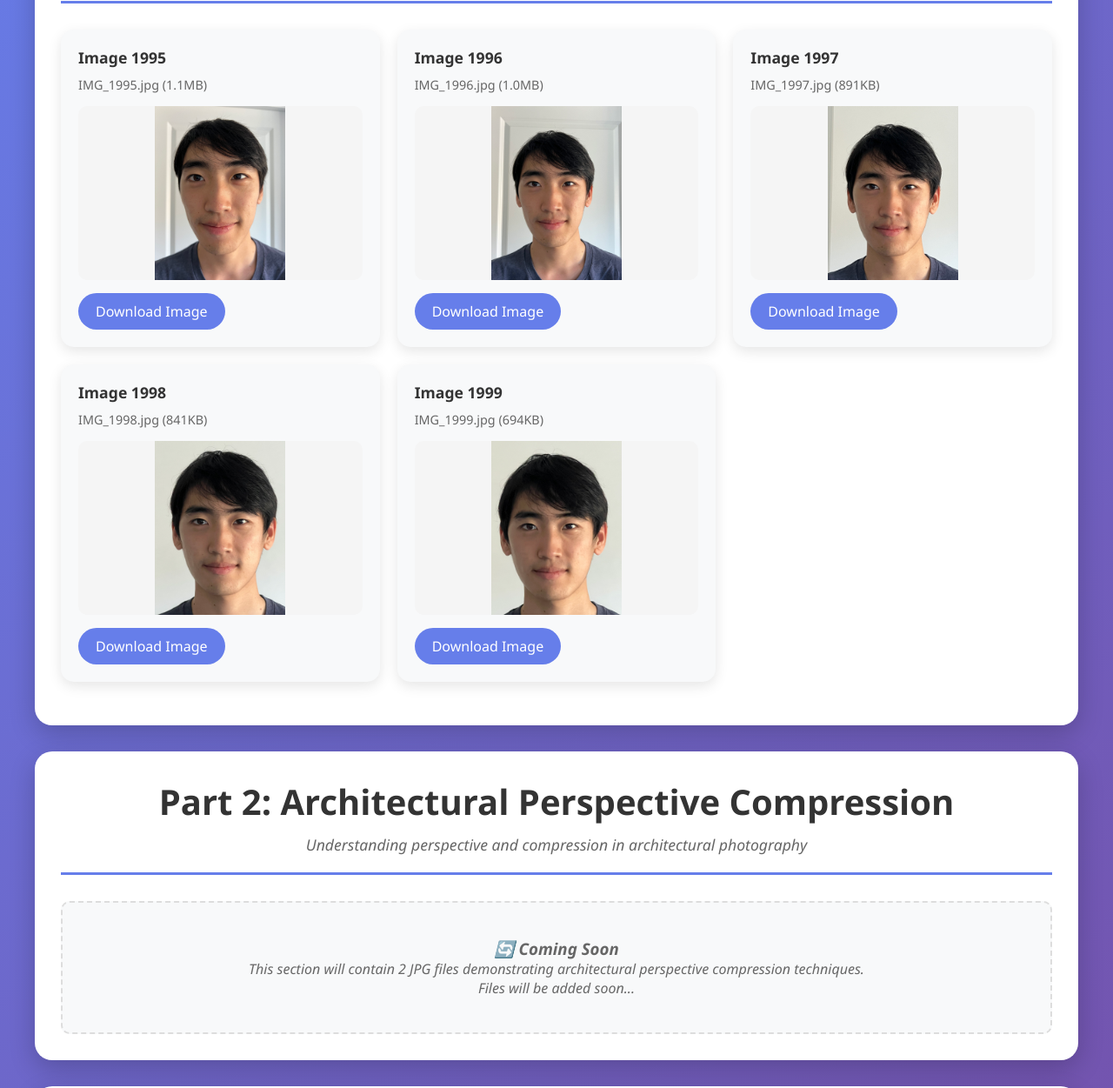
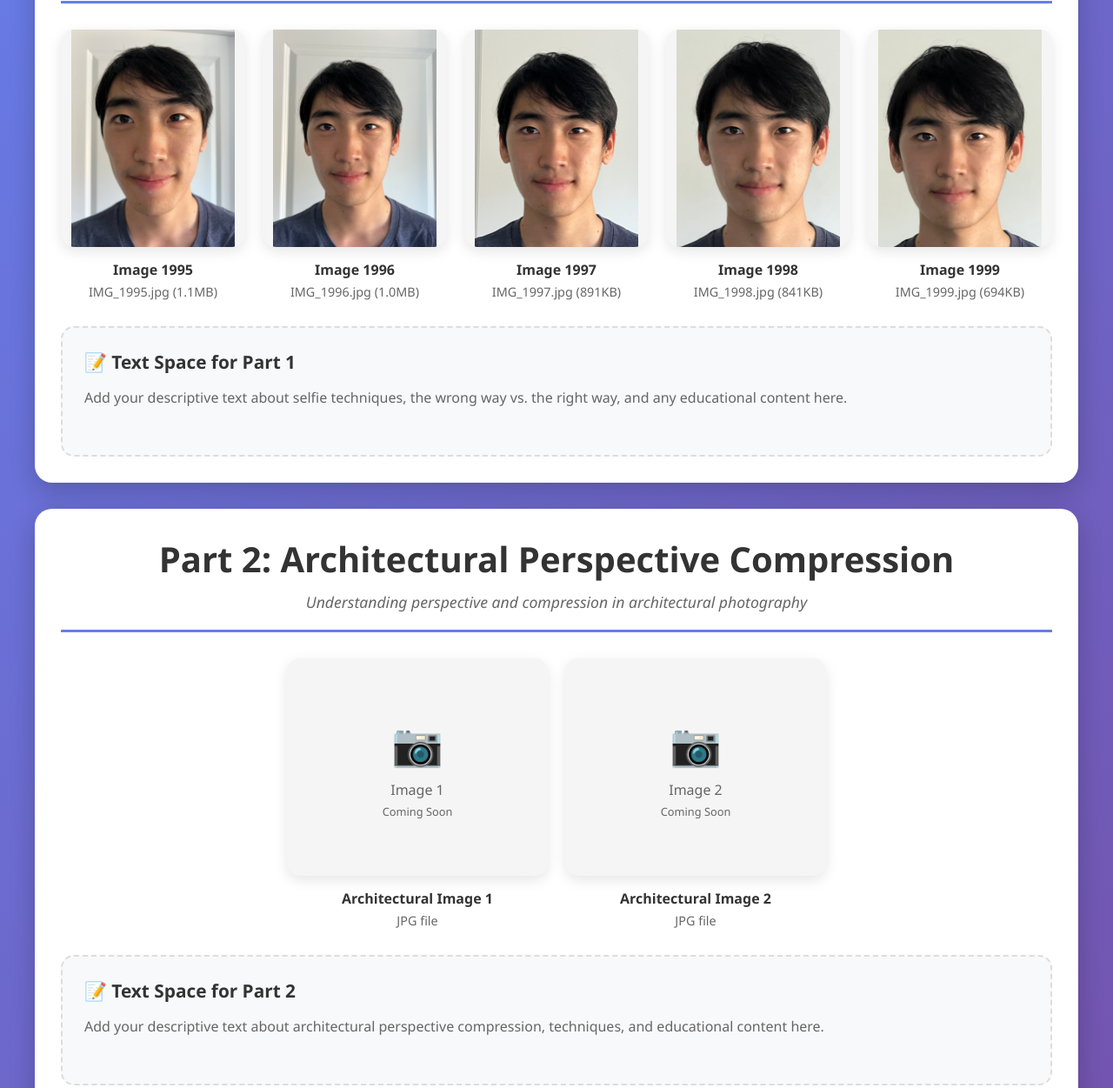
Before and after one commit to andrewxsimon/andrewxsimon.github.io, a plain HTML site: page 0/index.html in a window 1280 px wide. Shown: the part 300-1551 px from the top of the page at 87% size. Drawn offline with Linux system fonts and the light colour scheme.

Commit message:
Removing download feature

```diff
--- a/0/index.html
+++ b/0/index.html
@@ -67,75 +67,89 @@
             font-style: italic;
         }
 
-        .gallery {
-            display: grid;
-            grid-template-columns: repeat(auto-fit, minmax(300px, 1fr));
+        .image-row {
+            display: flex;
             gap: 20px;
-            margin-bottom: 20px;
+            margin-bottom: 30px;
+            flex-wrap: wrap;
+            justify-content: center;
         }
 
-        .media-item {
-            background: #f8f9fa;
-            border-radius: 15px;
-            overflow: hidden;
-            box-shadow: 0 5px 15px rgba(0,0,0,0.1);
-            transition: transform 0.3s ease, box-shadow 0.3s ease;
+        .image-item {
+            flex: 1;
+            min-width: 200px;
+            max-width: 300px;
+            text-align: center;
         }
 
-        .media-item:hover {
-            transform: translateY(-5px);
-            box-shadow: 0 15px 40px rgba(0,0,0,0.2);
-        }
-
-        .media-content {
-            padding: 20px;
-        }
-
-        .media-title {
-            font-size: 1.1rem;
-            font-weight: 600;
-            color: #333;
-            margin-bottom: 10px;
-            word-break: break-word;
-        }
-
-        .media-info {
-            font-size: 0.9rem;
-            color: #666;
-            margin-bottom: 15px;
-        }
-
-        .media-display {
+        .image-display {
             width: 100%;
-            height: 200px;
+            height: 250px;
             background: #f5f5f5;
-            border-radius: 10px;
+            border-radius: 15px;
             display: flex;
             align-items: center;
             justify-content: center;
             margin-bottom: 15px;
             overflow: hidden;
+            box-shadow: 0 5px 15px rgba(0,0,0,0.1);
         }
 
-        .media-display img {
+        .image-display img {
             max-width: 100%;
             max-height: 100%;
             object-fit: contain;
         }
 
-        .download-link {
-            display: inline-block;
-            background: #667eea;
-            color: white;
-            padding: 10px 20px;
-            text-decoration: none;
-            border-radius: 25px;
-            transition: background 0.3s ease;
-            font-weight: 500;
+        .image-title {
+            font-size: 1rem;
+            font-weight: 600;
+            color: #333;
+            margin-bottom: 5px;
         }
 
-        .download-link:hover {
-            background: #5a6fd8;
+        .image-info {
+            font-size: 0.9rem;
+            color: #666;
+        }
+
+        .text-space {
+            background: #f8f9fa;
+            border-radius: 15px;
+            padding: 25px;
+            margin-top: 20px;
+            border: 2px dashed #ddd;
+            min-height: 150px;
+        }
+
+        .text-space h3 {
+            color: #333;
+            margin-bottom: 15px;
+            font-size: 1.3rem;
+        }
+
+        .text-space p {
+            color: #666;
+            line-height: 1.6;
+        }
+
+        .gif-container {
+            text-align: center;
+            margin: 20px 0;
+        }
+
+        .gif-display {
+            max-width: 100%;
+            max-height: 500px;
+            border-radius: 15px;
+            box-shadow: 0 10px 30px rgba(0,0,0,0.2);
+        }
+
+        .gif-title {
+            font-size: 1.5rem;
+            font-weight: 600;
+            color: #333;
+            margin-bottom: 15px;
         }
 
         .gif-badge {
@@ -159,8 +173,13 @@
         }
 
         @media (max-width: 768px) {
-            .gallery {
-                grid-template-columns: 1fr;
+            .image-row {
+                flex-direction: column;
+                align-items: center;
+            }
+
+            .image-item {
+                max-width: 100%;
             }
 
             .header h1 {
@@ -187,61 +206,51 @@
                 <p class="section-subtitle">Exploring proper selfie techniques and composition</p>
             </div>
 
-            <div class="gallery">
-                <div class="media-item">
-                    <div class="media-content">
-                        <div class="media-title">Image 1995</div>
-                        <div class="media-info">IMG_1995.jpg (1.1MB)</div>
-                        <div class="media-display">
-                            <img src="media/IMG_1995.jpg" alt="Selfie Technique - Image 1995" loading="lazy">
-                        </div>
-                        <a href="media/IMG_1995.jpg" class="download-link" download>Download Image</a>
+            <div class="image-row">
+                <div class="image-item">
+                    <div class="image-display">
+                        <img src="media/IMG_1995.jpg" alt="Selfie Technique - Image 1995" loading="lazy">
                     </div>
+                    <div class="image-title">Image 1995</div>
+                    <div class="image-info">IMG_1995.jpg (1.1MB)</div>
                 </div>
 
-                <div class="media-item">
-                    <div class="media-content">
-                        <div class="media-title">Image 1996</div>
-                        <div class="media-info">IMG_1996.jpg (1.0MB)</div>
-                        <div class="media-display">
-                            <img src="media/IMG_1996.jpg" alt="Selfie Technique - Image 1996" loading="lazy">
-                        </div>
-                        <a href="media/IMG_1996.jpg" class="download-link" download>Download Image</a>
+                <div class="image-item">
+                    <div class="image-display">
+                        <img src="media/IMG_1996.jpg" alt="Selfie Technique - Image 1996" loading="lazy">
                     </div>
+                    <div class="image-title">Image 1996</div>
+                    <div class="image-info">IMG_1996.jpg (1.0MB)</div>
                 </div>
 
-                <div class="media-item">
-                    <div class="media-content">
-                        <div class="media-title">Image 1997</div>
-                        <div class="media-info">IMG_1997.jpg (891KB)</div>
-                        <div class="media-display">
-                            <img src="media/IMG_1997.jpg" alt="Selfie Technique - Image 1997" loading="lazy">
-                        </div>
-                        <a href="media/IMG_1997.jpg" class="download-link" download>Download Image</a>
+                <div class="image-item">
+                    <div class="image-display">
+                        <img src="media/IMG_1997.jpg" alt="Selfie Technique - Image 1997" loading="lazy">
                     </div>
+                    <div class="image-title">Image 1997</div>
+                    <div class="image-info">IMG_1997.jpg (891KB)</div>
                 </div>
 
-                <div class="media-item">
-                    <div class="media-content">
-                        <div class="media-title">Image 1998</div>
-                        <div class="media-info">IMG_1998.jpg (841KB)</div>
-                        <div class="media-display">
-                            <img src="media/IMG_1998.jpg" alt="Selfie Technique - Image 1998" loading="lazy">
-                        </div>
-                        <a href="media/IMG_1998.jpg" class="download-link" download>Download Image</a>
+                <div class="image-item">
+                    <div class="image-display">
+                        <img src="media/IMG_1998.jpg" alt="Selfie Technique - Image 1998" loading="lazy">
                     </div>
+                    <div class="image-title">Image 1998</div>
+                    <div class="image-info">IMG_1998.jpg (841KB)</div>
                 </div>
 
-                <div class="media-item">
-                    <div class="media-content">
-                        <div class="media-title">Image 1999</div>
-                        <div class="media-info">IMG_1999.jpg (694KB)</div>
-                        <div class="media-display">
-                            <img src="media/IMG_1999.jpg" alt="Selfie Technique - Image 1999" loading="lazy">
-                        </div>
-                        <a href="media/IMG_1999.jpg" class="download-link" download>Download Image</a>
+                <div class="image-item">
+                    <div class="image-display">
+                        <img src="media/IMG_1999.jpg" alt="Selfie Technique - Image 1999" loading="lazy">
                     </div>
+                    <div class="image-title">Image 1999</div>
+                    <div class="image-info">IMG_1999.jpg (694KB)</div>
                 </div>
+            </div>
+
+            <div class="text-space">
+                <h3>📝 Text Space for Part 1</h3>
+                <p>Add your descriptive text about selfie techniques, the wrong way vs. the right way, and any educational content here.</p>
             </div>
         </div>
 
@@ -252,10 +261,35 @@
                 <p class="section-subtitle">Understanding perspective and compression in architectural photography</p>
             </div>
 
-            <div class="coming-soon">
-                <h3>🔄 Coming Soon</h3>
-                <p>This section will contain 2 JPG files demonstrating architectural perspective compression techniques.</p>
-                <p>Files will be added soon...</p>
+            <div class="image-row">
+                <div class="image-item">
+                    <div class="image-display">
+                        <div style="color: #666; text-align: center;">
+                            <div style="font-size: 3rem; margin-bottom: 10px;">📷</div>
+                            <div>Image 1</div>
+                            <div style="font-size: 0.8rem; margin-top: 5px;">Coming Soon</div>
+                        </div>
+                    </div>
+                    <div class="image-title">Architectural Image 1</div>
+                    <div class="image-info">JPG file</div>
+                </div>
+
+                <div class="image-item">
+                    <div class="image-display">
+                        <div style="color: #666; text-align: center;">
+                            <div style="font-size: 3rem; margin-bottom: 10px;">📷</div>
+                            <div>Image 2</div>
+                            <div style="font-size: 0.8rem; margin-top: 5px;">Coming Soon</div>
+                        </div>
+                    </div>
+                    <div class="image-title">Architectural Image 2</div>
+                    <div class="image-info">JPG file</div>
+                </div>
+            </div>
+
+            <div class="text-space">
+                <h3>📝 Text Space for Part 2</h3>
+                <p>Add your descriptive text about architectural perspective compression, techniques, and educational content here.</p>
             </div>
         </div>
 
@@ -266,20 +300,12 @@
                 <p class="section-subtitle">Cinematic technique demonstration</p>
             </div>
 
-            <div class="gallery">
-                <div class="media-item">
-                    <div class="media-content">
-                        <div class="media-title">
-                            Dolly Zoom Animation
-                            <span class="gif-badge">GIF</span>
-                        </div>
-                        <div class="media-info">ezgif.com-animated-gif-maker.gif (9.4MB)</div>
-                        <div class="media-display">
-                            <img src="media/ezgif.com-animated-gif-maker.gif" alt="Dolly Zoom Animation" loading="lazy">
-                        </div>
-                        <a href="media/ezgif.com-animated-gif-maker.gif" class="download-link" download>Download GIF</a>
-                    </div>
+            <div class="gif-container">
+                <div class="gif-title">
+                    Dolly Zoom Animation
+                    <span class="gif-badge">GIF</span>
                 </div>
+                <img src="media/ezgif.com-animated-gif-maker.gif" alt="Dolly Zoom Animation" class="gif-display" loading="lazy">
             </div>
         </div>
     </div>
```
